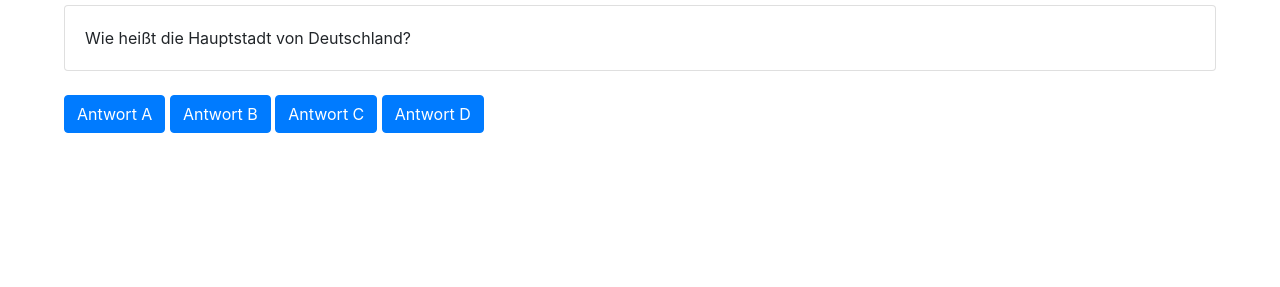
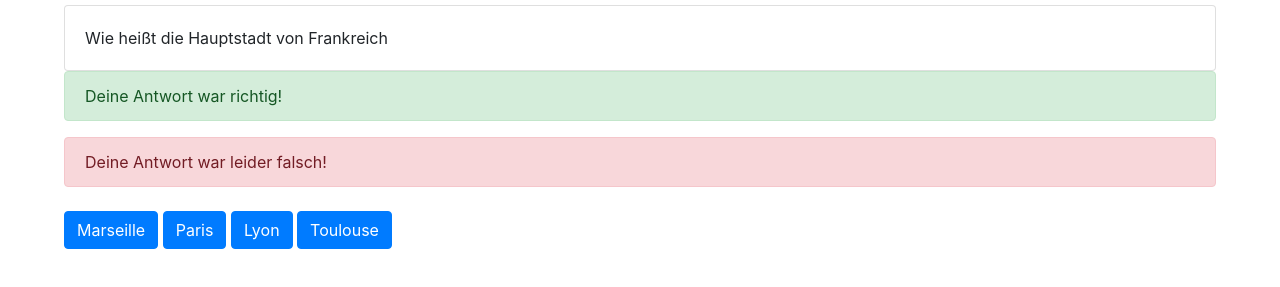
Before and after one commit to toby-code/Quizapp, a plain HTML site: page index.html in a window 1280 px wide. Shown: the part 67-354 px from the top of the page. Drawn offline with nearby package versions, Linux system fonts and the light colour scheme.

Commit message:
Added answers, questions and alert boxes

```diff
--- a/index.html
+++ b/index.html
@@ -12,25 +12,36 @@
 
     <link rel="stylesheet" href="style/style.css">
 
+    <script type="text/javascript" src="script/game.js"></script>
+
+    <script type="text/javascript" src="script/europe.js"></script>
+
     <title>Document</title>
 
 </head>
 
-<body>
+<body onload="nextQuestion()">
 
     <h1>Hauptstadt Quiz</h1>
 
     <div class="card">
-        <div class="card-body">
-            Wie heißt die Hauptstadt von Deutschland?
+        <div class="card-body" id="question">
+
         </div>
     </div>
 
+    <div class="alert alert-success" role="alert">
+        Deine Antwort war richtig!
+      </div>
+      <div class="alert alert-danger" role="alert">
+        Deine Antwort war leider falsch!
+      </div>
+
     <div class="mt-4">
-        <button class="btn btn-primary">Antwort A</button>
-        <button class="btn btn-primary">Antwort B</button>
-        <button class="btn btn-primary">Antwort C</button>
-        <button class="btn btn-primary">Antwort D</button>
+        <button class="btn btn-primary" id="answerA" onclick="answer('answerA')"></button>
+        <button class="btn btn-primary" id="answerB" onclick="answer('answerB')"></button>
+        <button class="btn btn-primary" id="answerC" onclick="answer('answerC')"></button>
+        <button class="btn btn-primary" id="answerD" onclick="answer('answerD')"></button>
     </div>
 
 </body>
--- /dev/null
+++ b/script/europe.js
@@ -0,0 +1,471 @@
+let qAndA = [
+    {
+        'question': 'Wie heißt die Hauptstadt von ',
+        'country': 'Deutschland',
+        'correctAnswer': 'Berlin',
+        'answerA': 'Bonn',
+        'answerB': 'Stuttgart',
+        'answerC': 'Hamburg',
+        'answerD': 'Berlin',
+    },
+
+    {
+        'question': 'Wie heißt die Hauptstadt von ',
+        'country': 'Frankreich',
+        'correctAnswer': 'Paris',
+        'answerA': 'Marseille',
+        'answerB': 'Paris',
+        'answerC': 'Lyon',
+        'answerD': 'Toulouse',
+    },
+
+    {
+        'question': 'Wie heißt die Hauptstadt von ',
+        'country': 'Spanien',
+        'correctAnswer': 'Madrid',
+        'answerA': 'Madrid',
+        'answerB': 'Sevilla',
+        'answerC': 'Valencia',
+        'answerD': 'Barcelona',
+    },
+
+    {
+        'question': 'Wie heißt die Hauptstadt von ',
+        'country': 'Italien',
+        'correctAnswer': 'Rom',
+        'answerA': 'Turin',
+        'answerB': 'Mailand',
+        'answerC': 'Neapel',
+        'answerD': 'Rom',
+    },
+
+    {
+        'question': 'Wie heißt die Hauptstadt von ',
+        'country': 'Belgien',
+        'correctAnswer': 'Brüssel',
+        'answerA': 'Antwerpen',
+        'answerB': 'Brüssel',
+        'answerC': 'Lüttich',
+        'answerD': 'Gent',
+    },
+
+    {
+        'question': 'Wie heißt die Hauptstadt der ',
+        'country': 'Niederlande',
+        'correctAnswer': 'Amsterdam',
+        'answerA': 'Amsterdam',
+        'answerB': 'Rotterdam',
+        'answerC': 'Den Haag',
+        'answerD': 'Utrecht',
+    },
+
+    {
+        'question': 'Wie heißt die Hauptstadt von ',
+        'country': 'Albanien',
+        'correctAnswer': 'Tirana',
+        'answerA': 'Berat',
+        'answerB': 'Kuçova',
+        'answerC': 'Poliçan',
+        'answerD': 'Tirana',
+    },
+
+    {
+        'question': 'Wie heißt die Hauptstadt von ',
+        'country': 'Dänemark',
+        'correctAnswer': 'Kopenhagen',
+        'answerA': 'Aarhus',
+        'answerB': 'Kopenhagen',
+        'answerC': 'Odense',
+        'answerD': 'Aalborg',
+    },
+
+    {
+        'question': 'Wie heißt die Hauptstadt von ',
+        'country': 'Weißrussland',
+        'correctAnswer': 'Minsk',
+        'answerA': 'Hrodna',
+        'answerB': 'Brest',
+        'answerC': 'Minsk',
+        'answerD': 'Homel',
+    },
+
+    {
+        'question': 'Wie heißt die Hauptstadt des ',
+        'country': 'Vereinigten Königreichs',
+        'correctAnswer': 'London',
+        'answerA': 'London',
+        'answerB': 'Manchester',
+        'answerC': 'Glasgow',
+        'answerD': 'Liverpool–Birkenhead',
+    },
+
+    {
+        'question': 'Wie heißt die Hauptstadt von ',
+        'country': 'Ungarn',
+        'correctAnswer': 'Budapest',
+        'answerA': 'Eger',
+        'answerB': 'Budapest',
+        'answerC': 'Sopron',
+        'answerD': 'Szentendre',
+    },
+
+    {
+        'question': 'Wie heißt die Hauptstadt der ',
+        'country': 'Vatikanstadt',
+        'correctAnswer': 'Vatikanstadt',
+        'answerA': 'Vatikanstadt',
+        'answerB': 'Venedig',
+        'answerC': 'Verona',
+        'answerD': 'Florenz',
+    },
+
+    {
+        'question': 'Wie heißt die Hauptstadt der ',
+        'country': 'Ukraine',
+        'correctAnswer': 'Kiew',
+        'answerA': 'Odessa',
+        'answerB': 'Charkiw',
+        'answerC': 'Donezk',
+        'answerD': 'Kiew',
+    },
+
+    {
+        'question': 'Wie heißt die Hauptstadt der ',
+        'country': 'Türkei',
+        'correctAnswer': 'Ankara',
+        'answerA': 'Izmir',
+        'answerB': 'Ankara',
+        'answerC': 'Istanbul',
+        'answerD': 'Antalya',
+    },
+
+    {
+        'question': 'Wie heißt die Hauptstadt von ',
+        'country': 'Tschechien',
+        'correctAnswer': 'Prag',
+        'answerA': 'Prag',
+        'answerB': 'Ostrava',
+        'answerC': 'Brünn',
+        'answerD': 'Pilsen',
+    },
+
+    {
+        'question': 'Wie heißt die Hauptstadt von ',
+        'country': 'Slowenien',
+        'correctAnswer': 'Ljubljana',
+        'answerA': 'Ljubljana',
+        'answerB': 'Maribor',
+        'answerC': 'Koper',
+        'answerD': 'Ptuj',
+    },
+
+    {
+        'question': 'Wie heißt die Hauptstadt der ',
+        'country': 'Slowakei',
+        'correctAnswer': 'Bratislava',
+        'answerA': 'Bánovce nad Bebravou',
+        'answerB': 'Bratislava',
+        'answerC': 'Bojnice',
+        'answerD': 'Bardejov',
+    },
+
+    {
+        'question': 'Wie heißt die Hauptstadt von ',
+        'country': 'Serbien',
+        'correctAnswer': 'Belgrad',
+        'answerA': 'Belgrad',
+        'answerB': 'Priština',
+        'answerC': 'Novi Sad',
+        'answerD': 'Subotica',
+    },
+
+    {
+        'question': 'Wie heißt die Hauptstadt der ',
+        'country': 'Schweiz',
+        'correctAnswer': 'Bern',
+        'answerA': 'Genf',
+        'answerB': 'Basel',
+        'answerC': 'Bern',
+        'answerD': 'Zürich',
+    },
+
+    {
+        'question': 'Wie heißt die Hauptstadt von ',
+        'country': 'Schweden',
+        'correctAnswer': 'Stockholm',
+        'answerA': 'Göteborg',
+        'answerB': 'Uppsala',
+        'answerC': 'Stockholm',
+        'answerD': 'Malmö',
+    },
+
+    {
+        'question': 'Wie heißt die Hauptstadt von ',
+        'country': 'San Marino',
+        'correctAnswer': 'San Marino',
+        'answerA': 'San Marino',
+        'answerB': 'Borgo Maggiore',
+        'answerC': 'Serravalle',
+        'answerD': 'Domagnano',
+    },
+
+    {
+        'question': 'Wie heißt die Hauptstadt von ',
+        'country': 'Russland',
+        'correctAnswer': 'Moskau',
+        'answerA': 'Sankt Petersburg',
+        'answerB': 'Jekaterinburg',
+        'answerC': 'Nowosibirsk',
+        'answerD': 'Moskau',
+    },
+
+    {
+        'question': 'Wie heißt die Hauptstadt von ',
+        'country': 'Rumänien',
+        'correctAnswer': 'Bukarest',
+        'answerA': 'Bukarest',
+        'answerB': 'Klausenburg',
+        'answerC': 'Temeswar',
+        'answerD': 'Jassy',
+    },
+
+    {
+        'question': 'Wie heißt die Hauptstadt von ',
+        'country': 'Portugal',
+        'correctAnswer': 'Lissabon',
+        'answerA': 'Amadora',
+        'answerB': 'Porto',
+        'answerC': 'Lissabon',
+        'answerD': 'Vila Nova de Gaia',
+    },
+
+    {
+        'question': 'Wie heißt die Hauptstadt von ',
+        'country': 'Polen',
+        'correctAnswer': 'Warschau',
+        'answerA': 'Krakau',
+        'answerB': 'Warschau',
+        'answerC': 'Danzig',
+        'answerD': 'Breslau',
+    },
+
+    {
+        'question': 'Wie heißt die Hauptstadt von ',
+        'country': 'Österreich',
+        'correctAnswer': 'Wien',
+        'answerA': 'Graz',
+        'answerB': 'Salzburg',
+        'answerC': 'Linz',
+        'answerD': 'Wien',
+    },
+
+    {
+        'question': 'Wie heißt die Hauptstadt von ',
+        'country': 'Norwegen',
+        'correctAnswer': 'Oslo',
+        'answerA': 'Bergen',
+        'answerB': 'Stavanger',
+        'answerC': 'Oslo',
+        'answerD': 'Trondheim',
+    },
+
+    {
+        'question': 'Wie heißt die Hauptstadt von ',
+        'country': 'Nordmazedonien',
+        'correctAnswer': 'Skopje',
+        'answerA': 'Skopje',
+        'answerB': 'Kumanovo',
+        'answerC': 'Tetovo',
+        'answerD': 'Bitola',
+    },
+
+    {
+        'question': 'Wie heißt die Hauptstadt von ',
+        'country': 'Montenegro',
+        'correctAnswer': 'Podgorica',
+        'answerA': 'Niksic',
+        'answerB': 'Bar',
+        'answerC': 'Herceg Novi',
+        'answerD': 'Podgorica',
+    },
+
+    {
+        'question': 'Wie heißt die Hauptstadt von ',
+        'country': 'Monaco',
+        'correctAnswer': 'Monaco',
+        'answerA': 'Fontvieille',
+        'answerB': 'Monte-Carlo',
+        'answerC': 'Monaco',
+        'answerD': 'Larvotto',
+    },
+
+    {
+        'question': 'Wie heißt die Hauptstadt der ',
+        'country': 'Republik Moldau',
+        'correctAnswer': 'Chișinău',
+        'answerA': 'Comrat',
+        'answerB': 'Chișinău',
+        'answerC': 'Slobozia',
+        'answerD': 'Tiraspol',
+    },
+
+    {
+        'question': 'Wie heißt die Hauptstadt von ',
+        'country': 'Malta',
+        'correctAnswer': 'Valletta',
+        'answerA': 'Valletta',
+        'answerB': 'Birkirkara',
+        'answerC': 'Sliema',
+        'answerD': 'Qormi',
+    },
+
+    {
+        'question': 'Wie heißt die Hauptstadt von ',
+        'country': 'Luxemburg',
+        'correctAnswer': 'Luxemburg',
+        'answerA': 'Düdelingen',
+        'answerB': 'Differdingen',
+        'answerC': 'Esch an der Alzette',
+        'answerD': 'Luxemburg',
+    },
+
+    {
+        'question': 'Wie heißt die Hauptstadt von ',
+        'country': 'Litauen',
+        'correctAnswer': 'Vilnius',
+        'answerA': 'Kauen',
+        'answerB': 'Memel',
+        'answerC': 'Schaulen',
+        'answerD': 'Vilnius',
+    },
+
+    {
+        'question': 'Wie heißt die Hauptstadt von ',
+        'country': 'Liechtenstein',
+        'correctAnswer': 'Vaduz',
+        'answerA': 'Triesenberg',
+        'answerB': 'Vaduz',
+        'answerC': 'Balzers',
+        'answerD': 'Schaan',
+    },
+
+    {
+        'question': 'Wie heißt die Hauptstadt von ',
+        'country': 'Lettland',
+        'correctAnswer': 'Riga',
+        'answerA': 'Libau',
+        'answerB': 'Mitau',
+        'answerC': 'Riga',
+        'answerD': 'Dünaburg',
+    },
+
+    {
+        'question': 'Wie heißt die Hauptstadt von ',
+        'country': 'Kroatien',
+        'correctAnswer': 'Zagreb',
+        'answerA': 'Split',
+        'answerB': 'Zadar',
+        'answerC': 'Zagreb',
+        'answerD': 'Rijeka',
+    },
+
+    {
+        'question': 'Wie heißt die Hauptstadt des ',
+        'country': 'Kosovo',
+        'correctAnswer': 'Pristina',
+        'answerA': 'Pristina',
+        'answerB': 'Peja',
+        'answerC': 'Mitrovica',
+        'answerD': 'Prizren',
+    },
+
+    {
+        'question': 'Wie heißt die Hauptstadt von ',
+        'country': 'Kasachstan',
+        'correctAnswer': 'Nur-Sultan',
+        'answerA': 'Almaty',
+        'answerB': 'Nur-Sultan',
+        'answerC': 'Schymkent',
+        'answerD': 'Taras',
+    },
+
+    {
+        'question': 'Wie heißt die Hauptstadt von ',
+        'country': 'Island',
+        'correctAnswer': 'Reykjavík',
+        'answerA': 'Kópavogur',
+        'answerB': 'Akureyri',
+        'answerC': 'Keflavík',
+        'answerD': 'Reykjavík',
+    },
+
+    {
+        'question': 'Wie heißt die Hauptstadt von ',
+        'country': 'Irland',
+        'correctAnswer': 'Dublin',
+        'answerA': 'Dublin',
+        'answerB': 'Galway',
+        'answerC': 'Waterford',
+        'answerD': 'Cork',
+    },
+
+    {
+        'question': 'Wie heißt die Hauptstadt von ',
+        'country': 'Griechenland',
+        'correctAnswer': 'Athen',
+        'answerA': 'Patras',
+        'answerB': 'Thessaloniki',
+        'answerC': 'Athen',
+        'answerD': 'Volos',
+    },
+
+    {
+        'question': 'Wie heißt die Hauptstadt von ',
+        'country': 'Finnland',
+        'correctAnswer': 'Helsinki',
+        'answerA': 'Espoo',
+        'answerB': 'Vantaa',
+        'answerC': 'Oulu',
+        'answerD': 'Helsinki',
+    },
+
+    {
+        'question': 'Wie heißt die Hauptstadt von ',
+        'country': 'Estland',
+        'correctAnswer': 'Tallinn',
+        'answerA': 'Tallinn',
+        'answerB': 'Tartu',
+        'answerC': 'Narva',
+        'answerD': 'Pärnu',
+    },
+
+    {
+        'question': 'Wie heißt die Hauptstadt von ',
+        'country': 'Bulgarien',
+        'correctAnswer': 'Sofia',
+        'answerA': 'Plowdiw',
+        'answerB': 'Burgas',
+        'answerC': 'Sofia',
+        'answerD': 'Warna',
+    },
+
+    {
+        'question': 'Wie heißt die Hauptstadt von ',
+        'country': 'Bosnien und Herzegowina',
+        'correctAnswer': 'Sarajevo',
+        'answerA': 'Banja Luka',
+        'answerB': 'Sarajevo',
+        'answerC': 'Tuzla',
+        'answerD': 'Mostar',
+    },
+
+    {
+        'question': 'Wie heißt die Hauptstadt von ',
+        'country': 'Andorra',
+        'correctAnswer': 'Andorra la Vella',
+        'answerA': 'Encamp',
+        'answerB': 'Andorra la Vella',
+        'answerC': 'La Massana',
+        'answerD': 'Canillo',
+    },
+]
--- /dev/null
+++ b/script/game.js
@@ -0,0 +1,21 @@
+
+let count = 1;
+
+
+function nextQuestion() {
+    document.querySelector('#question').innerHTML = `${qAndA[count].question} ${qAndA[count].country}`;
+    document.querySelector('#answerA').innerHTML = `${qAndA[count].answerA}`;
+    document.querySelector('#answerB').innerHTML = `${qAndA[count].answerB}`;
+    document.querySelector('#answerC').innerHTML = `${qAndA[count].answerC}`;
+    document.querySelector('#answerD').innerHTML = `${qAndA[count].answerD}`;
+}
+
+function answer(a) {
+    let chosenAnswer = document.querySelector(`#${a}`);
+    alert(`Du hast ${chosenAnswer.innerHTML} geantwortet`);
+    if(chosenAnswer.innerHTML == qAndA[count].correctAnswer) {
+        alert('Richtig!');
+    } else {
+        alert('Falsch!');
+    }
+}
```
